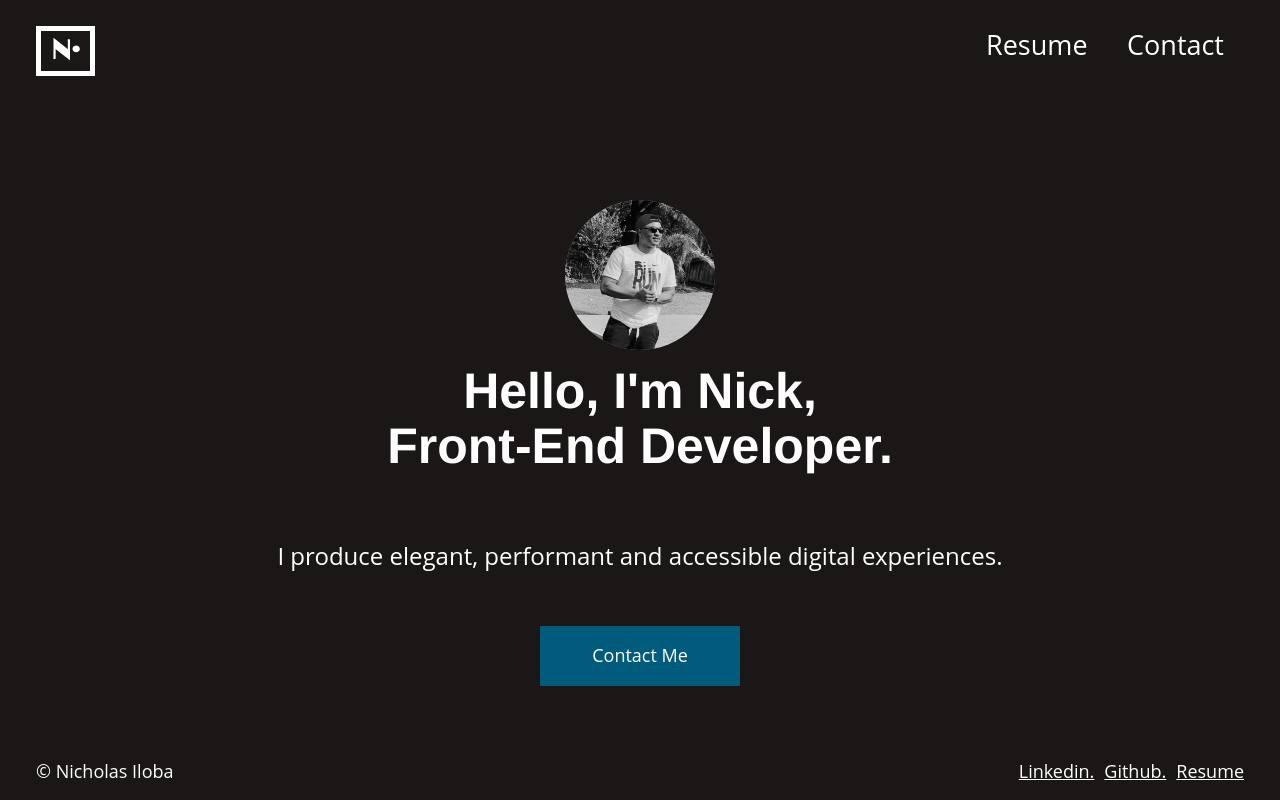
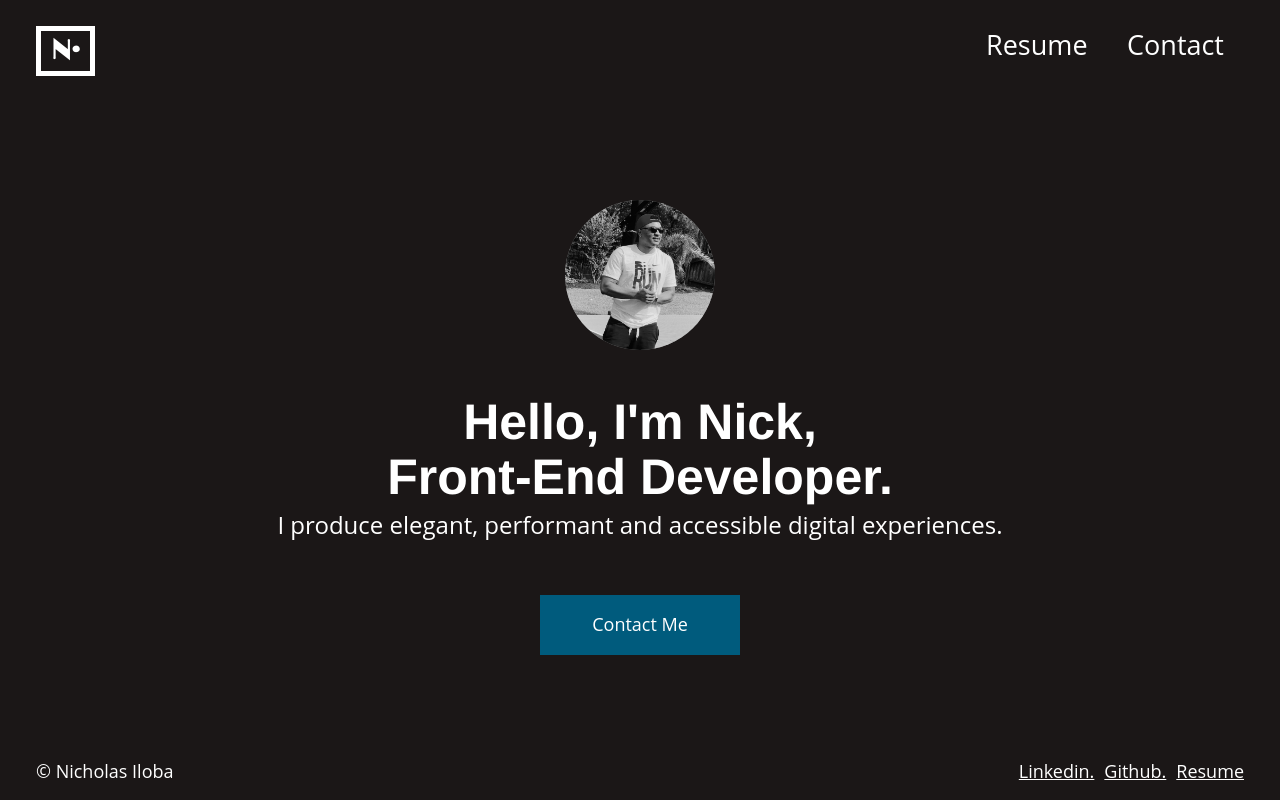
Before and after one commit to nini3008/nicholasiloba, a Gatsby site: page / in a window 1280 px wide. Built offline with nearby package versions, Linux system fonts and the light colour scheme; Gatsby itself is replaced by a stand-in of ours; some packages are replaced by stand-ins of ours.

Commit message:
updated home oage

```diff
--- a/src/components/welcome.module.scss
+++ b/src/components/welcome.module.scss
@@ -90,6 +90,9 @@
 
   h2 {
     margin-bottom: 5%;
+    @media screen and (min-width: 600px) {
+      margin-bottom: 0;
+    }
   }
   a {
     background: #005b7d;
```
Also changed, not shown: 1 other file.
